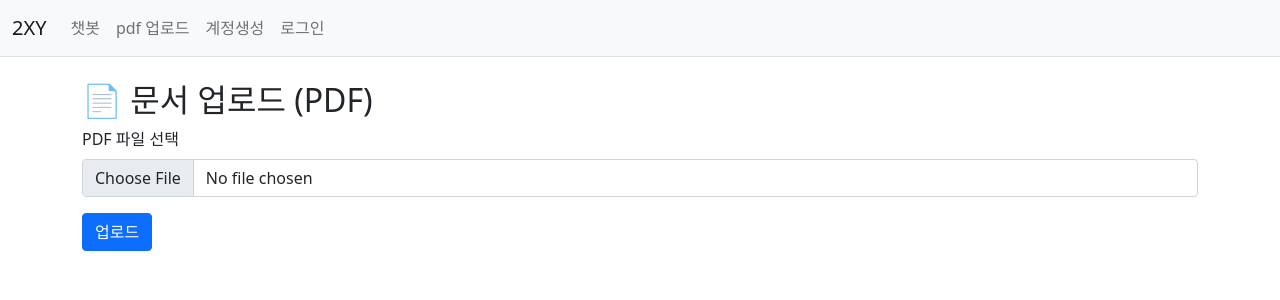
After one commit to wd48/flask_pybo_pjt, a Flask app: page /chat/upload in a window 1280 px wide. The commit adds this page. Shown: the top 300 px of the page. Run offline with Flask 3, Linux system fonts and the light colour scheme; some libraries are stand-ins or nearby versions.

Commit message:
파일 업로드 작업중

```diff
--- a/pybo/rag_chat/routes.py
+++ b/pybo/rag_chat/routes.py
@@ -1,6 +1,7 @@
 # pybo/rag_chat/routes.py
-from flask import Blueprint, render_template, request
+from flask import Blueprint, render_template, request, url_for, redirect, flash
 from .rag_pipeline import ask_rag
+from .upload_utils import save_and_embed_pdf
 
 bp = Blueprint("rag_chat", __name__, url_prefix="/chat")
 
@@ -13,3 +14,27 @@ def index():
         if question:
             answer = ask_rag(question)
     return render_template("rag_chat/chat.html", answer=answer)
+
+# 2025-08-07 파일 업로드 라우트
+@bp.route("/upload", methods=['GET','POST'])
+def upload_pdf():
+    if request.method == 'POST':
+        if 'pdf_file' not in request.files:
+            flash("No file part")
+            return redirect(request.url)
+
+        file = request.files['pdf_file']
+        # 파일이 선택되지 않은 경우
+        if file.filename == '':
+            flash("No selected file")
+            return redirect(request.url)
+
+        if file and file.filename.endswith('.pdf'):
+            save_and_embed_pdf(file)
+            flash("PDF 파일 업로드 및 임베딩 성공")
+            return redirect(url_for('rag_chat.index'))
+        else:
+            flash("PDF 파일만 업로드할 수 있습니다.")
+            return redirect(request.url)
+
+    return render_template("rag_chat/upload.html")
--- /dev/null
+++ b/pybo/rag_chat/upload_utils.py
@@ -0,0 +1,29 @@
+import os
+from langchain_community.document_loaders import PyPDFLoader
+from langchain_text_splitters import RecursiveCharacterTextSplitter
+from langchain_community.vectorstores import Chroma
+from langchain_community.embeddings import HuggingFaceEmbeddings
+
+UPLOAD_FOLDER = 'pybo/resources/uploads'
+PERSIST_DIR = 'chroma_db'
+
+embedding_model = HuggingFaceEmbeddings(model_name="jhgan/ko-sroberta-multitask")
+
+def save_and_embed_pdf(file_storage):
+    os.makedirs(UPLOAD_FOLDER, exist_ok=True)
+    filepath = os.path.join(UPLOAD_FOLDER, file_storage.filename)
+    file_storage.save(filepath)
+
+    # PDF 로딩 및 텍스트 분할
+    loader = PyPDFLoader(filepath)
+    pages = loader.load_and_split()
+
+    text_splitter = RecursiveCharacterTextSplitter(chunk_size=500, chunk_overlap=50)
+    docs = text_splitter.split_documents(pages)
+
+    # ChromaDB에 추가 저장
+    vectordb = Chroma(persist_directory=PERSIST_DIR, embedding_function=embedding_model)
+    vectordb.add_documents(docs)
+    vectordb.persist()
+
+    return True
--- a/pybo/templates/navbar.html
+++ b/pybo/templates/navbar.html
@@ -13,6 +13,12 @@
         <div class="collapse navbar-collapse" id="navbarSupportedContent">
             {% if g.user %}
             <ul class="navbar-nav">
+                <li class="nav-item">
+                    <a class="nav-link" href="{{ url_for('rag_chat.index') }}">챗봇</a>
+                </li>
+                <li class="nav-item">
+                    <a class="nav-link" href="{{ url_for('rag_chat.upload_pdf') }}">pdf 업로드</a>
+                </li>
                 <li class="nav-item ">
                     <a class="nav-link" href="{{ url_for('auth.logout') }}">{{ g.user.username }} (로그아웃)</a>
                 </li>
@@ -21,6 +27,9 @@
             <ul class="navbar-nav me-auto mb-2 mb-lg-0">
                 <li class="nav-item">
                     <a class="nav-link" href="{{ url_for('rag_chat.index') }}">챗봇</a>
+                </li>
+                <li class="nav-item">
+                    <a class="nav-link" href="{{ url_for('rag_chat.upload_pdf') }}">pdf 업로드</a>
                 </li>
                 <li class="nav-item">
                     <a class="nav-link" href="{{ url_for('auth.signup') }}">계정생성</a>
--- /dev/null
+++ b/pybo/templates/rag_chat/upload.html
@@ -0,0 +1,24 @@
+<!-- templates/rag_chat/upload.html -->
+{% extends "base.html" %}
+{% block content %}
+  <div class="container mt-4">
+    <h2>📄 문서 업로드 (PDF)</h2>
+    <form method="post" enctype="multipart/form-data">
+      <div class="mb-3">
+        <label for="pdf_file" class="form-label">PDF 파일 선택</label>
+        <input type="file" class="form-control" name="pdf_file" accept=".pdf" required>
+      </div>
+      <button type="submit" class="btn btn-primary">업로드</button>
+    </form>
+
+    {% with messages = get_flashed_messages() %}
+      {% if messages %}
+        <div class="mt-3 alert alert-info">
+          {% for message in messages %}
+            <div>{{ message }}</div>
+          {% endfor %}
+        </div>
+      {% endif %}
+    {% endwith %}
+  </div>
+{% endblock %}
```
Also changed, not shown: pybo.db.
